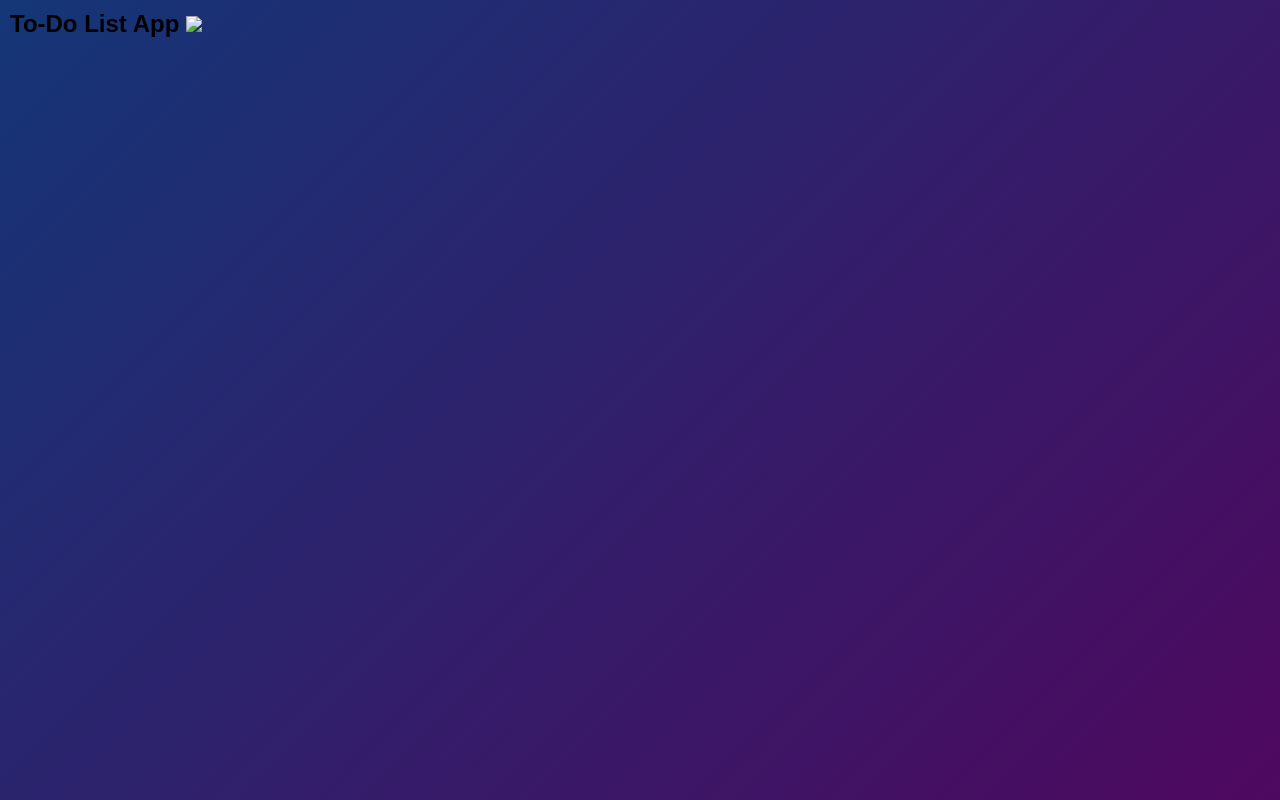
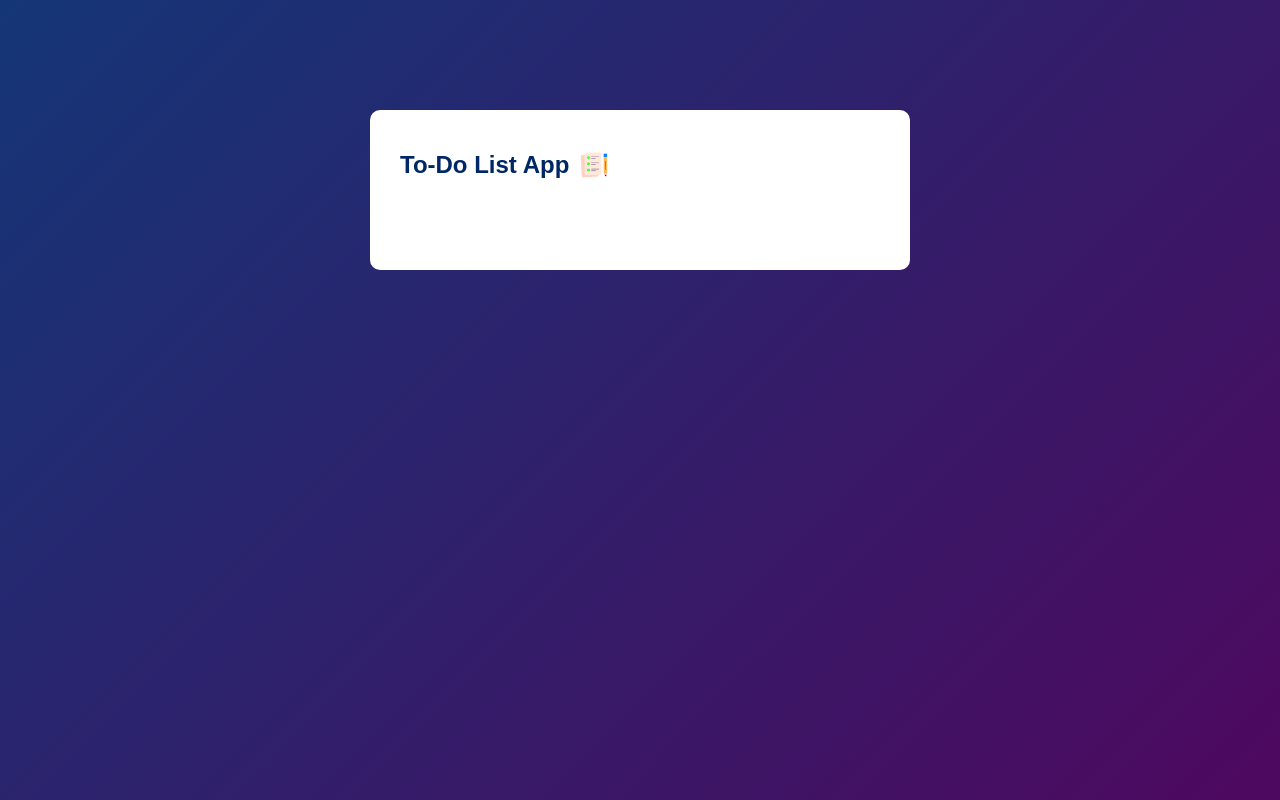
Before and after one commit to sniperthegoat/To-Do-List-Main, a plain HTML site: page index.html in a window 1280 px wide. Drawn offline with Linux system fonts and the light colour scheme.

Commit message:
text box

```diff
--- a/index.html
+++ b/index.html
@@ -8,7 +8,8 @@
 <body>
 <div class="container">
     <div class="todo-app">
-        <h2>To-Do List App <img src="images/icon.png"></h2>
+        <h2>To-Do List App <img src="icon.png"> </h2>
+
     </div>
 </div>
 
--- a/style.css
+++ b/style.css
@@ -10,3 +10,22 @@
     background: linear-gradient(135deg, #143677, #4e085f);
     padding: 10px;
 }
+.todo-app {
+    width: 100%;
+    max-width: 540px;
+    background: white;
+    margin: 100px auto 20px;
+    padding: 40px 30px 70px;
+    border-radius: 10px;
+}
+.todo-app h2 {
+    color: #002765;
+    display: flex;
+    align-items: center;
+    margin-bottom: 20px;
+}
+.todo-app h2 img {
+    width: 30px;
+    margin-left: 10px;
+
+}
```
Also changed, not shown: checked.png (added), icon.png (added), images/icon.png (deleted), unchecked.png (added).
